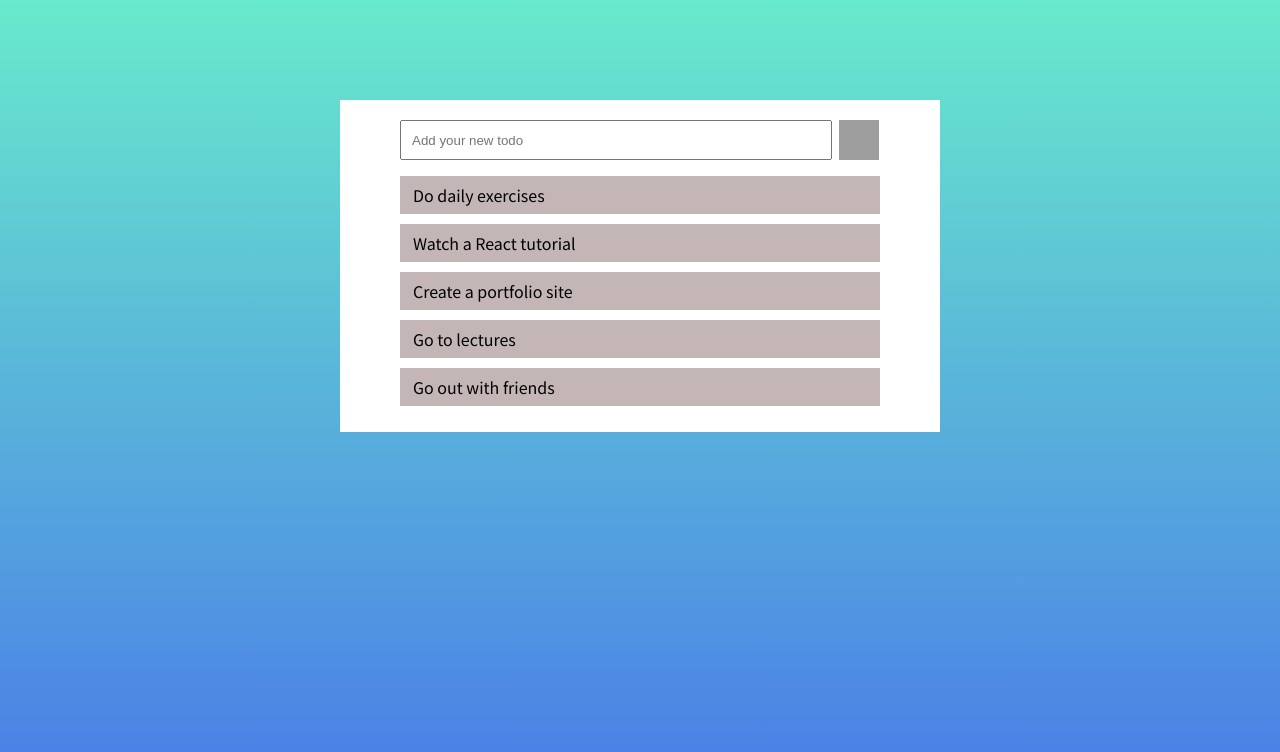
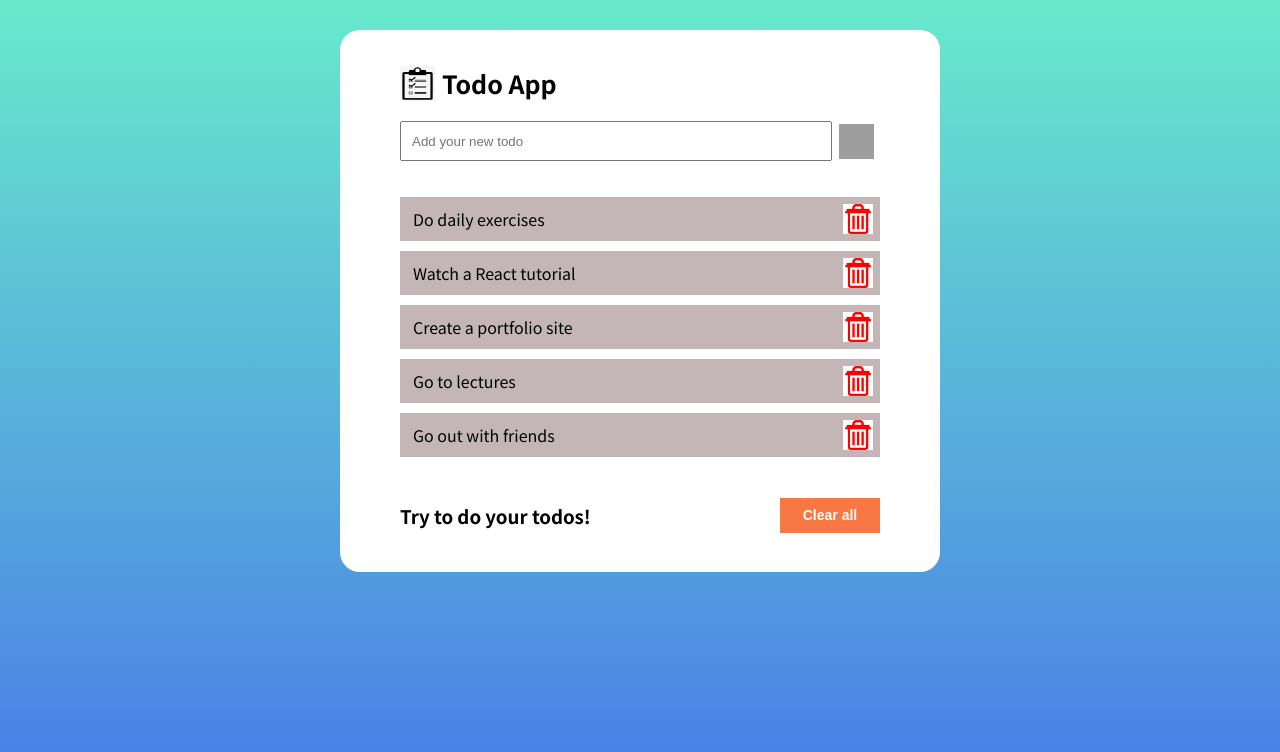
Before and after one commit to VeneraPlakolli/TODO-List, a React (Create React App) app: page / in a window 1280 px wide. Shown: the top 752 px of the page. Built offline with nearby package versions, Linux system fonts and the light colour scheme; grey boxes are pictures that could not be loaded.

Commit message:
clear a single todo or all of them

```diff
--- a/src/App.css
+++ b/src/App.css
@@ -1,11 +1,14 @@
 .App {
   text-align: center;
   background-color: white;
+  border-radius: 20px;
   width: 600px;
-  margin-top: 100px;
+  margin-top: 30px;
   display: flex;
   align-items: center;
   flex-direction: column;
+  padding-top: 15px;
+  padding-bottom: 15px;
 }
 
 .App-logo {
--- a/src/App.js
+++ b/src/App.js
@@ -2,6 +2,7 @@ import React, { useState } from 'react';
 
 import TodoForm from './components/UI/TodoForm';
 import Todo from './components/TODO/Todo';
+import TodoComment from './components/UI/TodoComment';
 import './App.css';
 
 const TODO_LIST = [
@@ -29,7 +30,7 @@ const TODO_LIST = [
 
 function App() {
 
-  const [todo, setTodo] = useState(TODO_LIST);
+  const [todos, setTodo] = useState(TODO_LIST);
 
   const addTodoHandler = enteredTodo => {
     setTodo(prevTodo => {
@@ -39,10 +40,22 @@ function App() {
     });
   };
 
+  const deleteTodoHandler = (todoId) => {
+    setTodo(items => {
+      const updatedTodo = items.filter(todo => todo.id !== todoId);
+      return updatedTodo;
+    })
+  }
+
+  const deleteAllTodosHandler = () => {
+    setTodo([]);
+  }
+
   return (
     <div className="App">
       <TodoForm onAddTodo={addTodoHandler} />
-      <Todo todo={todo} />
+      <Todo todo={todos} onDeleteTodo={deleteTodoHandler} />
+      <TodoComment onDeleteAll={deleteAllTodosHandler} />
     </div>
   );
 }
--- a/src/components/TODO/Todo.js
+++ b/src/components/TODO/Todo.js
@@ -9,9 +9,10 @@ const Todo = (props) => {
         <ul className={`${styles.todo}`}>
             { props.todo.map((todo) => (
                 <TodoItem
-                    key={todo.id}
+                    key={Math.random()}
                     id={todo.id}
                     text={todo.text}
+                    deleteTodo={props.onDeleteTodo}
                 />
             ))
             }
--- a/src/components/TODO/TodoItem.js
+++ b/src/components/TODO/TodoItem.js
@@ -1,12 +1,18 @@
 import React from "react";
 
+import deleteIcon from '../../assets/delete-icon.png';
 import styles from './TodoItem.module.css';
 
 const TodoItem = (props) => {
 
+    const deleteHandler = () => {
+        props.deleteTodo(props.id);
+    }
+
     return (
         <li className={`${styles['todo-item']}`}>
             {props.text}
+            <button onClick={deleteHandler}><img src={deleteIcon} alt="delete-icon" /></button>
         </li>
     );
 };
--- a/src/components/TODO/TodoItem.module.css
+++ b/src/components/TODO/TodoItem.module.css
@@ -4,4 +4,19 @@
     margin-bottom: 10px;
     padding: 7px;
     padding-left: 13px;
+    display: flex;
+    align-items: center;
+    justify-content: space-between;
 }
+.todo-item button {
+    width: 30px;
+    height: 30px;
+    border: none;
+    background-color: transparent;
+    padding: 0;
+
+}
+.todo-item button img {
+    width: 100%;
+    height: 100%;
+}
--- /dev/null
+++ b/src/components/UI/TodoComment.js
@@ -0,0 +1,14 @@
+import React from "react";
+
+import styles from './TodoComment.module.css';
+
+const TodoComment = (props) => {
+    return (
+        <div className={`${styles['todo-comment']}`}>
+            <h3>Try to do your todos!</h3>
+            <button onClick={props.onDeleteAll}>Clear all</button>
+        </div>
+    );
+};
+
+export default TodoComment;
--- /dev/null
+++ b/src/components/UI/TodoComment.module.css
@@ -0,0 +1,16 @@
+.todo-comment {
+    width: 80%;
+    display: flex;
+    align-items: center;
+    justify-content: space-between;
+    margin-bottom: 10px;
+}
+.todo-comment button {
+    width: 100px;
+    height: 35px;
+    border: none;
+    background-color:rgb(248, 119, 67);
+    color: white;
+    font-weight: bold;
+    font-size: 14px;
+}
--- a/src/components/UI/TodoForm.js
+++ b/src/components/UI/TodoForm.js
@@ -1,6 +1,7 @@
 import React, { useState } from "react";
 
 import image from '../../assets/add-icon.png';
+import image2 from '../../assets/todo-icon.png';
 import styles from './TodoForm.module.css';
 
 const TodoForm = (props) => {
@@ -23,9 +24,13 @@ const TodoForm = (props) => {
     return (
         <React.Fragment>
             <form onSubmit={submitFormHandler}>
+                <div className={`${styles['form-title']}`}>
+                    <img src={image2} alt="todo-icon" />
+                    <label>Todo App</label>
+                </div>
                 <div className={`${styles['form-content']}`}>
                     <input type='text' onChange={inputTodoHandler} value={enteredText} placeholder="Add your new todo"></input>
-                    <button className={`${styles.icon}`}><img src={image} /></button>
+                    <button className={`${styles.icon}`}><img src={image} alt="add-icon" /></button>
                 </div>
             </form>
         </React.Fragment>
--- a/src/components/UI/TodoForm.module.css
+++ b/src/components/UI/TodoForm.module.css
@@ -1,6 +1,7 @@
 form {
     width: 80%;
     text-align: left;
+    margin-bottom: 20px;
 }
 .form-content {
     display: flex;
@@ -13,8 +14,8 @@ input {
     padding: 10px;
 }
 .icon {
-    width: 40px;
-    height: 40px;
+    width: 35px;
+    height: 35px;
     border: none;
     margin-top: 20px;
     margin-left: 7px;
@@ -24,3 +25,15 @@ input {
     width: 100%;
     height: 100%;
 }
+.form-title {
+    font-size: 25px;
+    font-weight: bold;
+    margin-top: 20px;
+    display: flex;
+    align-items: center;
+}
+.form-title img {
+    width: 35px;
+    height: 35px;
+    margin-right: 7px;
+}
--- a/src/index.css
+++ b/src/index.css
@@ -10,12 +10,10 @@ html {
 
 body {
   margin: 0;
-  /* background-color: #3f3f3f; */
   height: 100vh;
   width: 100%;
   background: linear-gradient(to bottom, #68EACC 0%, #497BE8 100%);
   display: flex;
   align-items: flex-start;
   justify-content: center;
-  /* padding-top: 60px; */
 }
```
Also changed, not shown: src/assets/delete-icon.png (added), src/assets/todo-icon.png (added).
